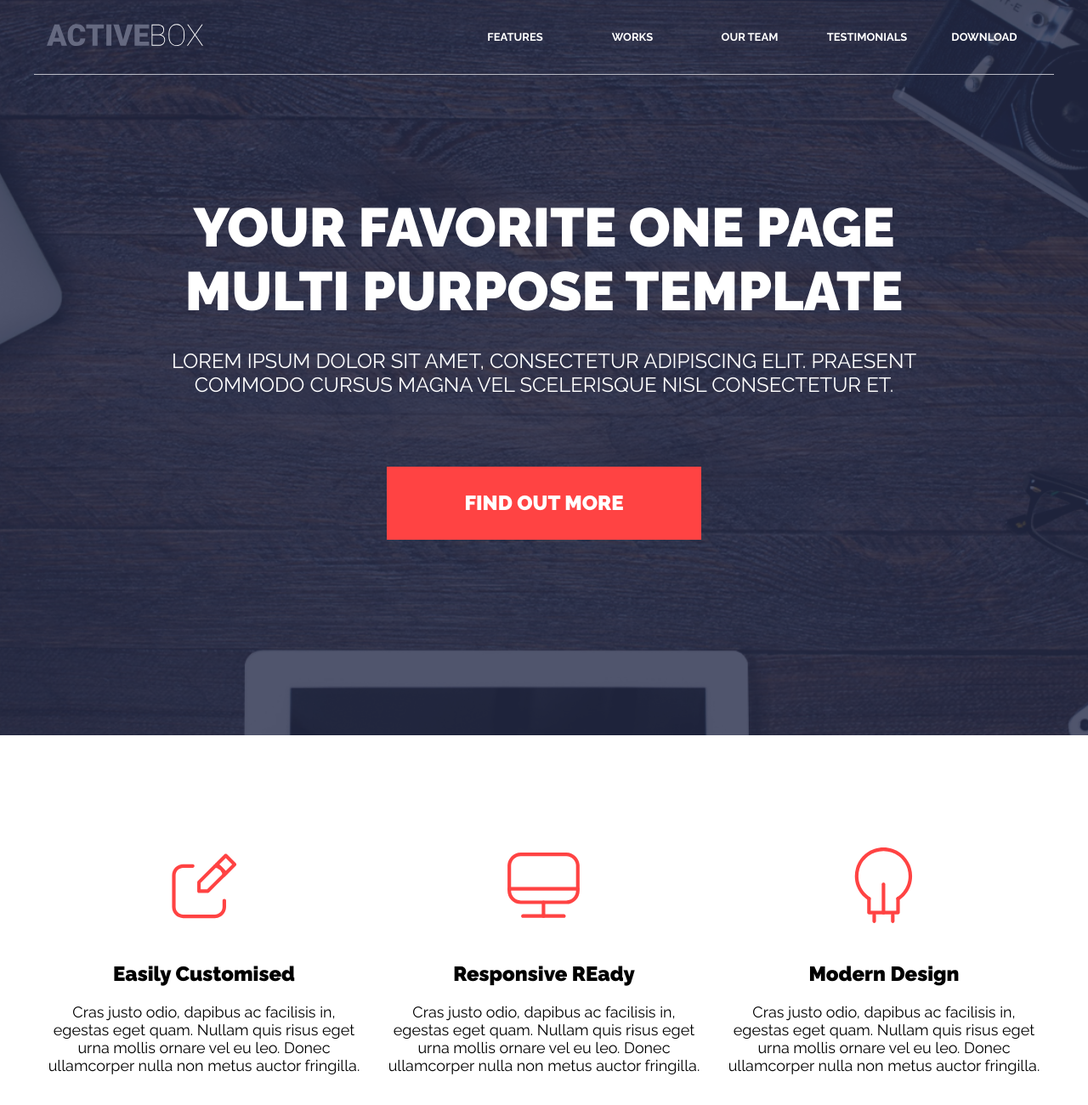
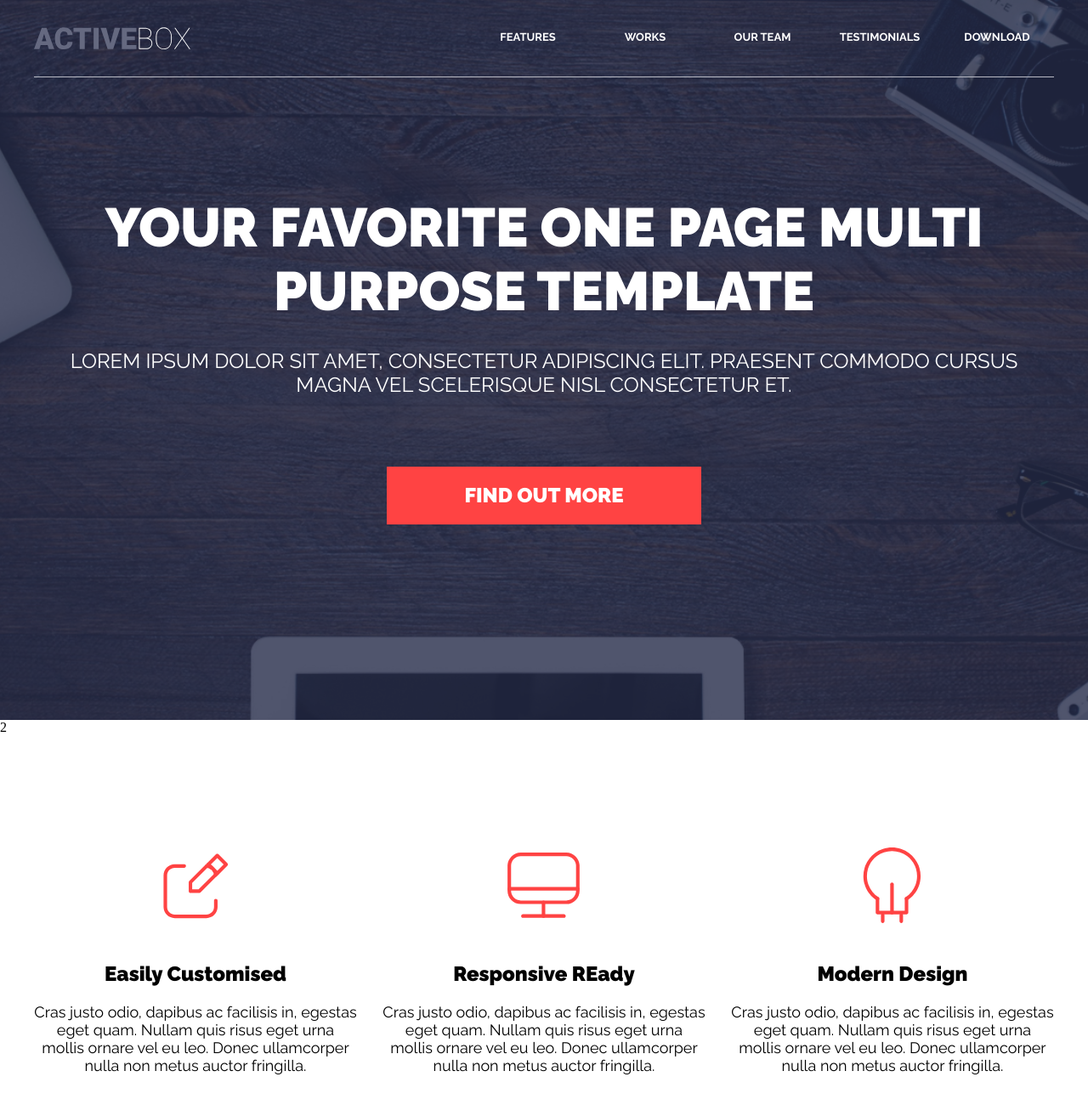
Before and after one commit to Denis-Potapovich/activebox, a plain HTML site: page index.html in a window 1280 px wide. Shown: the top 1300 px of the page at 85% size. Drawn offline with Linux system fonts and the light colour scheme.

Commit message:
made changes

```diff
--- a/index.html
+++ b/index.html
@@ -11,12 +11,12 @@
     <link rel="stylesheet" href="style/style.css">
 </head>
 <body>
-    <header class="favorite__page">
+    <header class="header__page">
         <div class="container container__header">
-            <div class="favorite__wrapper">
-                <div class="header__icon">
-                    <a href="">
-                    <svg width="184" height="27" viewBox="0 0 184 27" fill="none" xmlns="http://www.w3.org/2000/svg">
+            <div class="header__wrapper">
+                <a class="header__icon" href="#">
+                <svg class="header__icon"
+                 width="184" height="27" viewBox="0 0 184 27" fill="none" xmlns="http://www.w3.org/2000/svg">
                     <path d="M16.0136 21.0865H7.81939L6.38839 25.7644H0L9.09706 0.723712H14.7188L23.884 25.7644H17.4616L16.0136 21.0865ZM9.25038 16.4257H14.5826L11.908 7.74061L9.25038 16.4257Z" fill="#656980"/>
                     <path d="M45.4001 17.2856C45.3206 19.0284 44.855 20.5705 44.0032 21.912C43.1514 23.242 41.9532 24.2739 40.4087 25.0077C38.8755 25.7415 37.1208 26.1084 35.1446 26.1084C31.8851 26.1084 29.3184 25.0363 27.4445 22.8923C25.5706 20.7482 24.6336 17.7213 24.6336 13.8116V12.5733C24.6336 10.1197 25.0538 7.97565 25.8943 6.14117C26.746 4.29522 27.9669 2.8735 29.5569 1.876C31.1469 0.867031 32.9868 0.362549 35.0765 0.362549C38.0861 0.362549 40.5052 1.16513 42.3337 2.77031C44.1622 4.36401 45.2014 6.56539 45.4512 9.37444H39.4887C39.4433 7.84953 39.0629 6.75457 38.3474 6.08957C37.6319 5.42457 36.5416 5.09207 35.0765 5.09207C33.5887 5.09207 32.4984 5.65388 31.8056 6.7775C31.1129 7.90112 30.7494 9.69548 30.7154 12.1606V13.932C30.7154 16.6034 31.0447 18.5125 31.7034 19.659C32.3735 20.8056 33.5206 21.3788 35.1446 21.3788C36.5189 21.3788 37.5694 21.0521 38.2962 20.3985C39.0231 19.745 39.4092 18.7074 39.4547 17.2856H45.4001Z" fill="#656980"/>
                     <path d="M67.1888 5.38444H59.7442V25.7644H53.7647V5.38444H46.4563V0.723712H67.1888V5.38444Z" fill="#656980"/>
@@ -33,7 +33,7 @@
                            <path d="M0 0H24V3H0V0ZM0 7.5H24V10.5H0V7.5ZM0 15H24V18H0V15Z" fill="white"/>
                            </svg>
                    </div>
-                </div>
+
                     <nav class="header__link">
                         <a class="header__link-text" href="#">features</a>
                         <a class="header__link-text" href="#">works</a>
@@ -51,16 +51,16 @@
                 Purpose Template</h1>
             <p class="banner__subtitle">Lorem ipsum dolor sit amet, consectetur adipiscing elit. Praesent commodo cursus magna
                 vel scelerisque nisl consectetur et.</p>
-            <button class="banner__btn">Find Out More</button>
+            <a class="banner__btn" href="#services">Find Out More</a>
         </div>
     </section>
 
 
+2
 
 
 
-
-    <div class="services">
+    <div class="services" id="services">
         <div class="container">
             <div class="blocks__services">
                 <article class="block__service">
--- a/style/style.scss
+++ b/style/style.scss
@@ -4,11 +4,10 @@
     box-sizing: border-box;
 }
 .container{
-    padding: 0 15px;
     margin: 0 auto;
     max-width: 1200px;
 }
-.favorite__page{
+.header__page{
     padding: 0px 35px;
     top: 0;
     left: 0;
@@ -20,15 +19,16 @@
     border-bottom: solid 1px #BABBC5;
 }
 .header__icon{
-    display: flex;
-    align-items: center;
+   display: flex;
+   align-items: center;
 }
 .hamdurger{
     display: none;
 }
-.favorite__wrapper{
+.header__wrapper{
     display: flex;
     justify-content: space-between;
+    align-items: center;
     position: relative;
 }
 .header__link-text{
@@ -46,6 +46,7 @@
     text-align: center;
     display: inline-block;
     min-width: 134px;
+    border-bottom: 3px solid transparent;
 }
 .header__link-text:hover{
     border-bottom: 3px solid #BABBC5;
@@ -58,10 +59,13 @@
     .container{
         padding: 0 15px;
         margin: 0 auto;
-        max-width: 984px;
+
+    }
+    .header__page{
+        padding: 0 20px;
     }
     .header__link-text{
-        min-width: 112px;
+        min-width: 85px;
         font-size: 12px;
         line-height: 14px;
     }
@@ -70,11 +74,10 @@
     .container{
         padding: 0 15px;
         margin: 0 auto;
-        max-width: 320px;
     }
     .header__icon{
-        max-width: 130px;
-        width: 100px;
+        width: 103.47px;
+        height: 14.35px;
     }
     .header__link{
         display: none;
@@ -85,7 +88,7 @@
     position: relative;
     background-size: cover;
     background-position: center;
-    padding: 230px 120px;
+    padding: 230px 0;
 }
 .container__banner{
     position: relative;
@@ -130,10 +133,14 @@
     color: #FFFFFF;
     background-color: #FF4343;
     border: none;
+    text-transform: uppercase;
+    text-decoration: none;
+    display: block;
+    max-width: 370px;
+    width: 100%;
     margin: 0 auto;
-    display: block;
-    padding: 29px 91px;
-    text-transform: uppercase;
+    padding: 20px 0;
+    text-align: center;
 }
 .banner__btn:hover{
     background: #E71414;
@@ -145,7 +152,6 @@
     .container{
         padding: 0 15px;
         margin: 0 auto;
-        max-width: 984px;
     }
     .banner__title{
         font-weight: 900;
@@ -172,13 +178,14 @@
     .container{
         padding: 0 15px;
         margin: 0 auto;
-        max-width: 320px;
     }
     .banner__title{
         font-weight: 900;
         font-size: 36px;
         line-height: 42px;
         margin-bottom: 32px;
+        align-items: center;
+        text-align: center;
     }
     .banner{
         padding-top: 106px;
@@ -195,10 +202,11 @@
     }
 }
 .services{
-    padding-top: 127px;
-    padding-bottom: 133px;
+    margin-top: 127px;
+    margin-bottom: 133px;
 }
 .blocks__services{
+    text-align: center;
     display: flex;
     flex-wrap: wrap;
     column-gap: 30px;
@@ -207,10 +215,10 @@
 .services__icon{
     display: flex;
     justify-content: center;
+    margin-bottom: 40px;
 }
 .block__service{
-    max-width: 370px;
-    width: 100%;
+    width: calc((100% - 60px) / 3);
 }
 .block__title-text{
     margin-top: 40px;
@@ -232,7 +240,6 @@
     .container{
         padding: 0 15px;
         margin: 0 auto;
-        max-width: 984px;
     }
     .services{
         padding-top: 78px;
@@ -265,7 +272,6 @@
     .container{
         padding: 0 15px;
         margin: 0 auto;
-        max-width: 320px;
     }
     .services{
         padding-top: 40px;
```
Also changed, not shown: style/style.css, 1 other file. Lines whose indentation alone changed are shown as unchanged.
